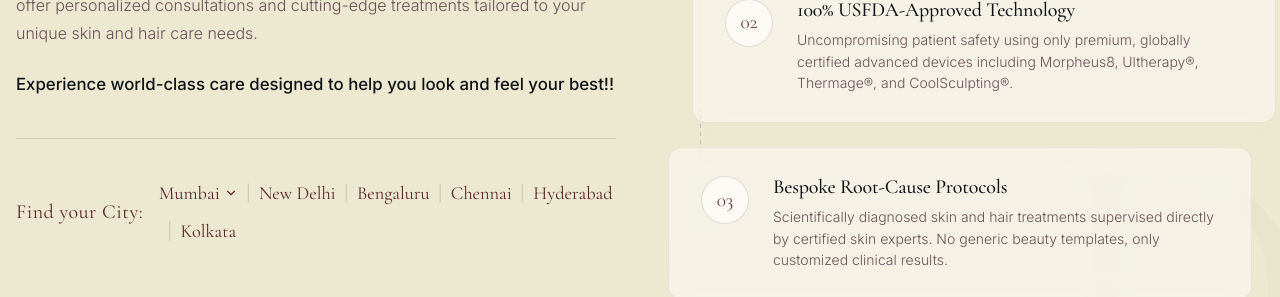
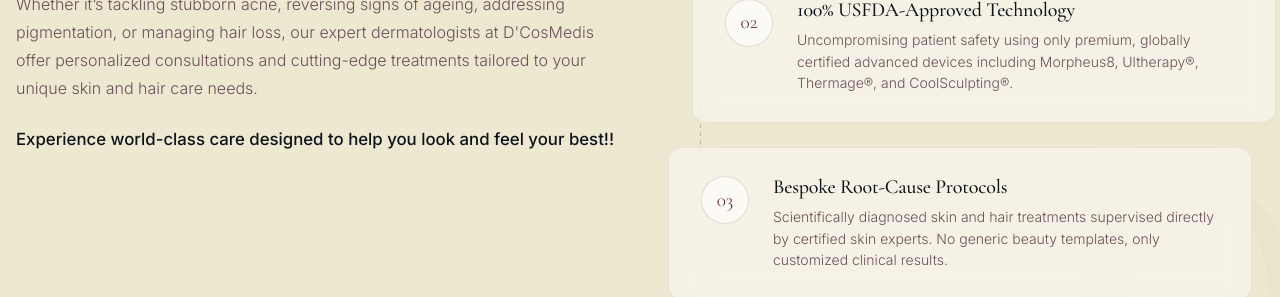
Before and after one commit to snehasish-bhattacharjee123/Dermatology, a React (Vite) app in the folder frontend/: page / in a window 1280 px wide. Shown: the part 1200-1497 px from the top of the page. Built offline with nearby package versions, Linux system fonts and the light colour scheme.

Commit message:
feat: establish design system tokens and implement initial home page sections

```diff
--- a/frontend/src/components/home/WhyUsSection.jsx
+++ b/frontend/src/components/home/WhyUsSection.jsx
@@ -378,64 +378,7 @@ export default function WhyUsSection() {
                             </div>
 
                             {/* Spaced Piped Cities List arranged in a clean horizontal flexbox row */}
-                            <div style={{ paddingTop: '2.5rem', borderTop: '1px solid #d4c8b0' }}>
-                                <div className="city-finder-row">
-                                    <h3
-                                        style={{
-                                            fontFamily: 'var(--font-heading)',
-                                            fontSize: '1.25rem',
-                                            fontWeight: 400,
-                                            color: '#5A262C',
-                                            margin: 0,
-                                            letterSpacing: '0.5px',
-                                            whiteSpace: 'nowrap'
-                                        }}
-                                    >
-                                        Find your City:
-                                    </h3>
 
-                                    <div className="city-list-container">
-                                        {/* Mumbai Dropdown */}
-                                        <div ref={dropdownRef} className="relative inline-block">
-                                            <button
-                                                onClick={() => setMumbaiOpen(!mumbaiOpen)}
-                                                className={`city-dropdown-trigger ${mumbaiOpen ? 'active' : ''}`}
-                                            >
-                                                Mumbai
-                                                <ChevronDown size={14} style={{ transform: mumbaiOpen ? 'rotate(180deg)' : 'rotate(0)', transition: 'transform 0.3s' }} />
-                                            </button>
-
-                                            {mumbaiOpen && (
-                                                <div className="dropdown-menu-custom">
-                                                    <h5 style={{ fontSize: '0.65rem', textTransform: 'uppercase', letterSpacing: '1.5px', color: '#888', padding: '0.5rem 1.25rem 0.25rem', margin: 0 }}>Mumbai Branches</h5>
-                                                    {mumbaiBranches.map((branch) => (
-                                                        <Link
-                                                            key={branch.slug}
-                                                            to={`/book?location=${branch.slug}`}
-                                                            className="dropdown-item-custom"
-                                                            onClick={() => setMumbaiOpen(false)}
-                                                        >
-                                                            - {branch.name}
-                                                        </Link>
-                                                    ))}
-                                                </div>
-                                            )}
-                                        </div>
-
-                                        {locations.map((loc, i) => (
-                                            <div key={loc.slug} className="inline-flex items-center">
-                                                <span className="city-divider">|</span>
-                                                <Link
-                                                    to={`/book?location=${loc.slug}`}
-                                                    className="city-list-link"
-                                                >
-                                                    {loc.name}
-                                                </Link>
-                                            </div>
-                                        ))}
-                                    </div>
-                                </div>
-                            </div>
                         </RevealWrapper>
                     </div>
 
--- a/frontend/src/index.css
+++ b/frontend/src/index.css
@@ -12,6 +12,7 @@
 
   /* ── PRIMARY: Purple ── */
   --color-wine: #5A262C;
+  /* extra color code for future use #A35E16*/
   /* Primary brand color */
   --color-wine-dark: #3d1a1c;
   /* Hover/pressed state */
--- a/frontend/src/pages/Home.jsx
+++ b/frontend/src/pages/Home.jsx
@@ -114,9 +114,9 @@ export default function Home() {
             <Suspense fallback={<SectionFallback />}>
                 <LazyWhyUsSection />
             </Suspense>
-            <Suspense fallback={<SectionFallback />}>
+            {/* <Suspense fallback={<SectionFallback />}>
                 <LazyExclusiveSection />
-            </Suspense>
+            </Suspense> */}
             <Suspense fallback={<SectionFallback />}>
                 <LazyTreatmentsSection />
             </Suspense>
```
Also changed, not shown: frontend/src/components/home/TreatmentsSection.jsx (line endings or trailing spaces).
